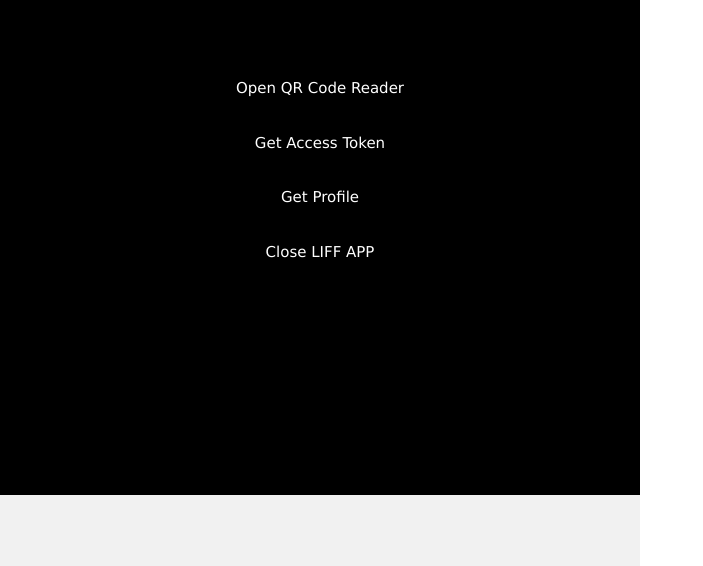
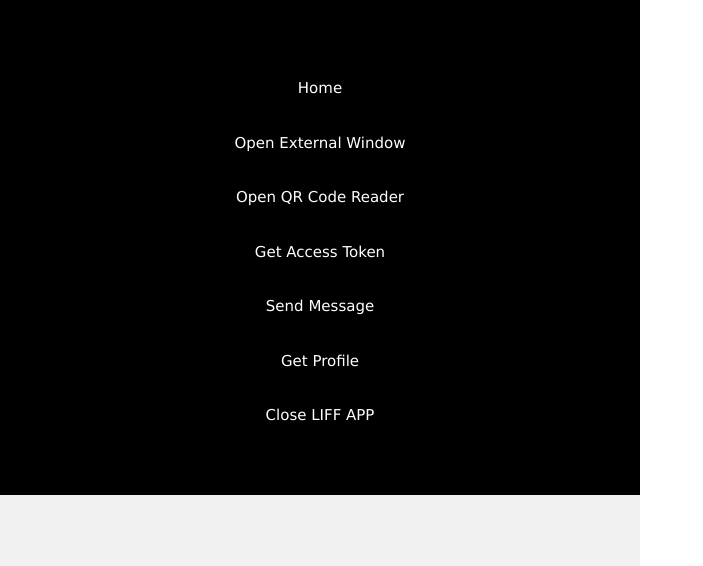
Before and after one commit to MXSHOOT/terakhir-liff2, a website: page public/index.html in a window 1280 px wide. Shown: the part 205-771 px from the top of the page, without its empty margins (0-703 px from the left). Drawn offline with nearby package versions, Linux system fonts and the light colour scheme; no server answers.

Commit message:
Update index.html

```diff
--- a/public/index.html
+++ b/public/index.html
@@ -19,9 +19,12 @@
     </div>
     <!--Action Buttom-->
     <div class="w3-padding-64">
+      <a href="#" class="w3-button w3-black w3-block w3-hover-blue-grey w3-padding-16">Home</a>
+      <a id="openWindowButton" class="w3-button w3-black w3-block w3-hover-teal w3-padding-16">Open External Window</a>
       <a id="scanQrCodeButton" class="w3-button w3-black w3-block w3-hover-brown w3-padding-16">Open QR Code Reader</a>
-      <a id="getAccessToken" class="w3-button w3-black w3-block w3-hover-dark-grey w3-padding-16">Get Access Token</a>
-      <a id="getProfileButton" class="w3-button w3-black w3-block w3-hover-brown w3-padding-16">Get Profile</a>
+      <a id="getAccessToken" href="#work" class="w3-button w3-black w3-block w3-hover-dark-grey w3-padding-16">Get Access Token</a>
+      <a id="sendMessageButton" class="w3-button w3-black w3-block w3-hover-brown w3-padding-16">Send Message</a>
+      <a id="getProfileButton" href="#contact" class="w3-button w3-black w3-block w3-hover-brown w3-padding-16">Get Profile</a>
       <a id="closeWindowButton" class="w3-button w3-black w3-block w3-hover-brown w3-padding-16">Close LIFF APP</a>
     </div>
     <!--End Action Buttom-->
```
